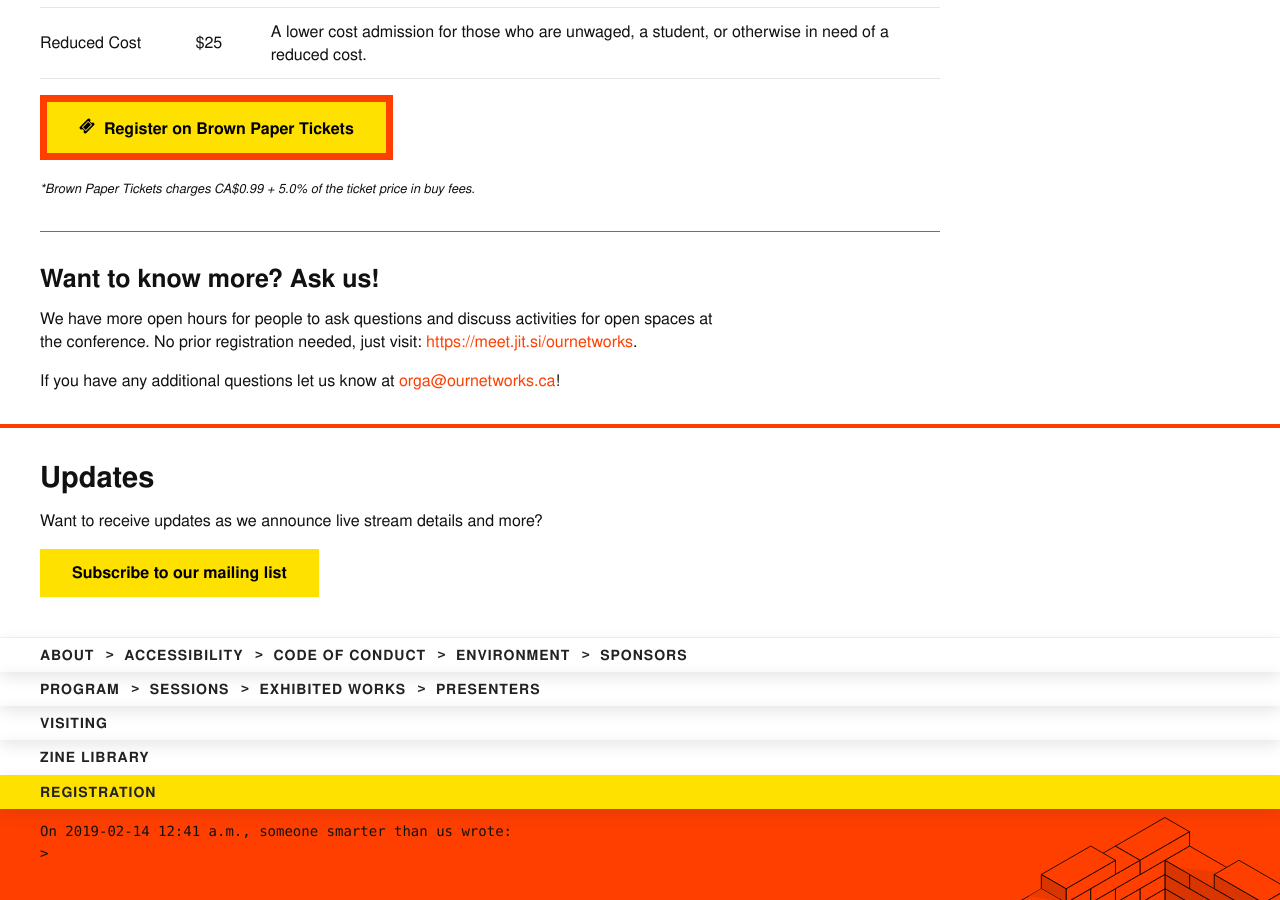
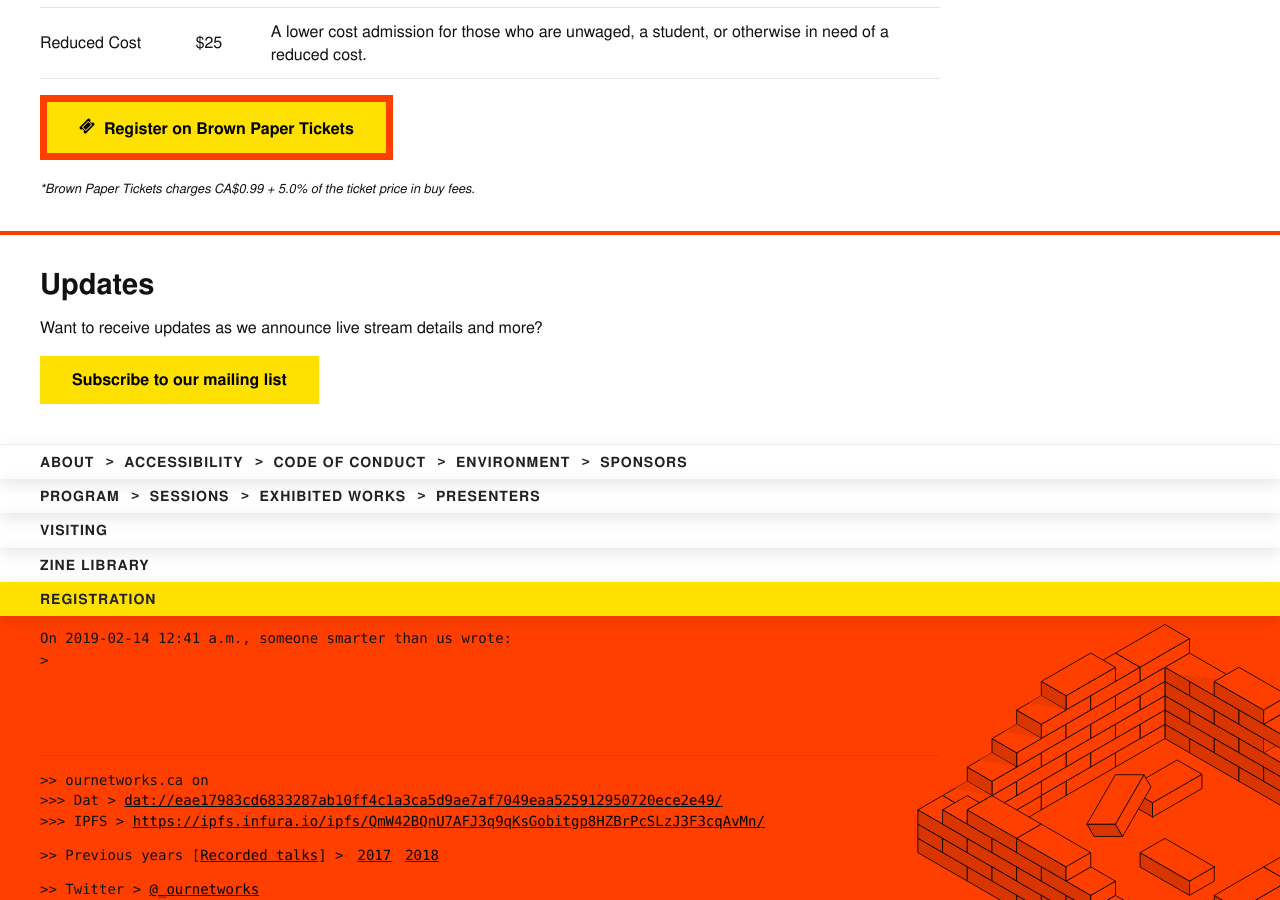
Before and after one commit to ournetworks/ournetworks.ca, a Jekyll site: the page built from index.md, in a window 1280 px wide and 900 px high, scrolled down 1417 px. Built offline with Jekyll 4.4.1, drawn with Linux system fonts in a browser that asks for light colours.

Commit message:
removing open calls

```diff
--- a/index.md
+++ b/index.md
@@ -32,30 +32,3 @@ We have three admission levels: Organization Supporter, Supporter, and Reduced C
 <a class="button button-primary" href="https://www.brownpapertickets.com/event/4308694">{% include icons/ticket.svg %}&nbsp;&nbsp;Register on Brown Paper Tickets</a>
 
 <small><em>*Brown Paper Tickets charges CA$0.99 + 5.0% of the ticket price in buy fees.</em></small>
-
-***
-
-### Want to know more? Ask us!
-
-We have more open hours for people to ask questions and discuss activities for open spaces at the conference. No prior registration needed, just visit: [https://meet.jit.si/ournetworks](https://meet.jit.si/ournetworks).
-
-<!-- Call section -->
-<section class="sections events-grid flex flex-wrap">
-  {% comment %} initialize 'now_day' for displaying posts {% endcomment %}
-
-  {% capture now_year %}{{'now' | date: '%Y'}}{% endcapture %}
-  {% capture now_day %}{{'now' | date: '%j'}}{% endcapture %}
-  {% assign now_day = now_day | minus: 0 %}
-  {% for call in site.data.calls %}
-    {% capture call_year %}{{call.date | date: '%Y'}}{% endcapture %}
-    {% capture call_day %}{{call.date | date: '%j'}}{% endcapture %}
-    {% assign call_day = call_day | plus: 0 %}
-    {% if call_year > now_year or call_day >= now_day and call_year >= now_year %}
-    <div class="w-50 event mb-2">
-      {% include openhour.html event="openhour" %}
-    </div>
-    {% endif %}
-  {% endfor %}
-</section>
-
-If you have any additional questions let us know at [{{ site.email }}](mailto:{{ site.email }})!
```
